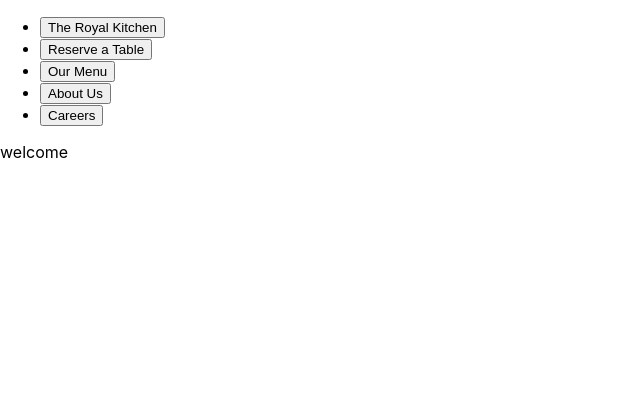
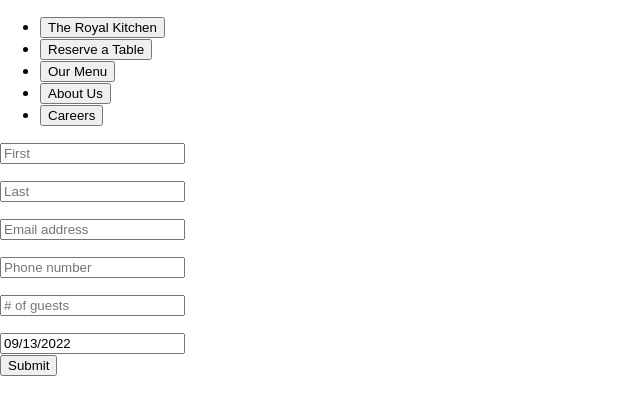
Before and after one commit to Sergio-Source-code/ReservationSystem, a Next.js app: page /book in a window 1280 px wide. Shown: the top 414 px of the page, without its empty margins (0-640 px from the left). Built offline with nearby package versions, Linux system fonts and the light colour scheme.

Commit message:
added booking a table form

```diff
--- /dev/null
+++ b/components/booking.js
@@ -0,0 +1,51 @@
+import { useForm } from 'react-hook-form'
+import { yupResolver } from '@hookform/resolvers/yup';
+import * as yup from 'yup';
+
+
+import React, { useState } from "react";
+import DatePicker from "react-datepicker";
+
+import "react-datepicker/dist/react-datepicker.css";
+
+export const Booking = () => {
+  const schema = yup.object().shape({
+    firstName: yup.string().required('First is Required'),
+    lastName: yup.string().required('Last is Required'),
+    email: yup.string().email('Please enter valid email').required('Email is Required'),
+    phoneNumber: yup.string().matches(/^[0-9]+$/, 'Must be only digits').min(10, 'Must be exactly 10 digits').max(10, 'Must be exactly 10 digits').required('Phone number is required'),
+    numberOfGuests: yup.number().positive().integer().min(1).max(12, 'Limit of 12 guests per reservation').required('Number Of guests is required')
+  });
+
+  const {
+    register,
+    handleSubmit,
+    formState: { errors },
+  } = useForm({
+    resolver: yupResolver(schema),
+  });
+
+  const onSubmit = (data) => {
+    console.log(data);
+  };
+
+  const [startDate, setStartDate] = useState(new Date());
+
+  return (
+    <form onSubmit={handleSubmit(onSubmit)}>
+      <input type='text' placeholder='First' {...register('firstName')} />
+      <p>{errors.firstName?.message}</p>
+      <input type='text' placeholder='Last' {...register('lastName')} />
+      <p>{errors.lastName?.message }</p>
+      <input type='text' placeholder='Email address' {...register('email')} />
+      <p>{errors.email?.message }</p>
+      <input type='text' placeholder='Phone number' {...register('phoneNumber')} />
+      <p>{errors.phoneNumber?.message}</p>
+      <input type='text' placeholder='# of guests' {...register('numberOfGuests')} />
+      <p>{errors.numberOfGuests?.message}</p>
+      <div> <DatePicker selected={startDate} onChange= {(date) => setStartDate(date)} />
+      </div>
+      <input type='submit'/>
+    </form>
+  )
+};
--- a/package.json
+++ b/package.json
@@ -9,9 +9,12 @@
     "lint": "next lint"
   },
   "dependencies": {
+    "@hookform/resolvers": "^2.9.10",
     "next": "^12.3.0",
     "react": "18.2.0",
-    "react-dom": "18.2.0"
+    "react-datepicker": "^4.8.0",
+    "react-dom": "18.2.0",
+    "yup": "^0.32.11"
   },
   "devDependencies": {
     "eslint": "8.23.0",
--- a/pages/_app.js
+++ b/pages/_app.js
@@ -2,6 +2,7 @@
 
 // Packages to Import
 import Layout from "../components/Layout";
+import NavigationBar from "../components/Navigation_bar";
 import "../styles/globals.css";
 
 function MyApp({ Component, pageProps }) {
--- a/pages/about_us.js
+++ b/pages/about_us.js
@@ -6,7 +6,7 @@
 export default function AboutUs() {
     return (
         <main className = "main_template">
-            <p> Hello World </p>
+            <p> We have been serving since 1975! </p>
         </main>
     );
   }
--- a/pages/book.js
+++ b/pages/book.js
@@ -1,8 +1,9 @@
-export default function Booking(){
-    return (
+import { Booking } from '../components/booking';
+
+export default function booking(){
+  return(
     <div>
-        welcome
+        <Booking />
     </div>
-
-    )
+  )
 }
--- a/pages/index.js
+++ b/pages/index.js
@@ -11,7 +11,7 @@ export default function Home() {
         <meta name="description" content="Best Thai food in Houston" />
         <link rel="icon" href="/favicon.ico" />
       </Head>
-      <Image src={img} alt='/' priority />
+      <Image src={img} alt='/' objectFit="cover" />
 
     </div>
   );
--- a/styles/NavigationBar.module.css
+++ b/styles/NavigationBar.module.css
@@ -9,6 +9,7 @@
     top: 0;
 }
 
+
 .item{
     flex: 1;
     display: flex;
```
Also changed, not shown: 1 other file (tests, documents, lock files or other folders).
